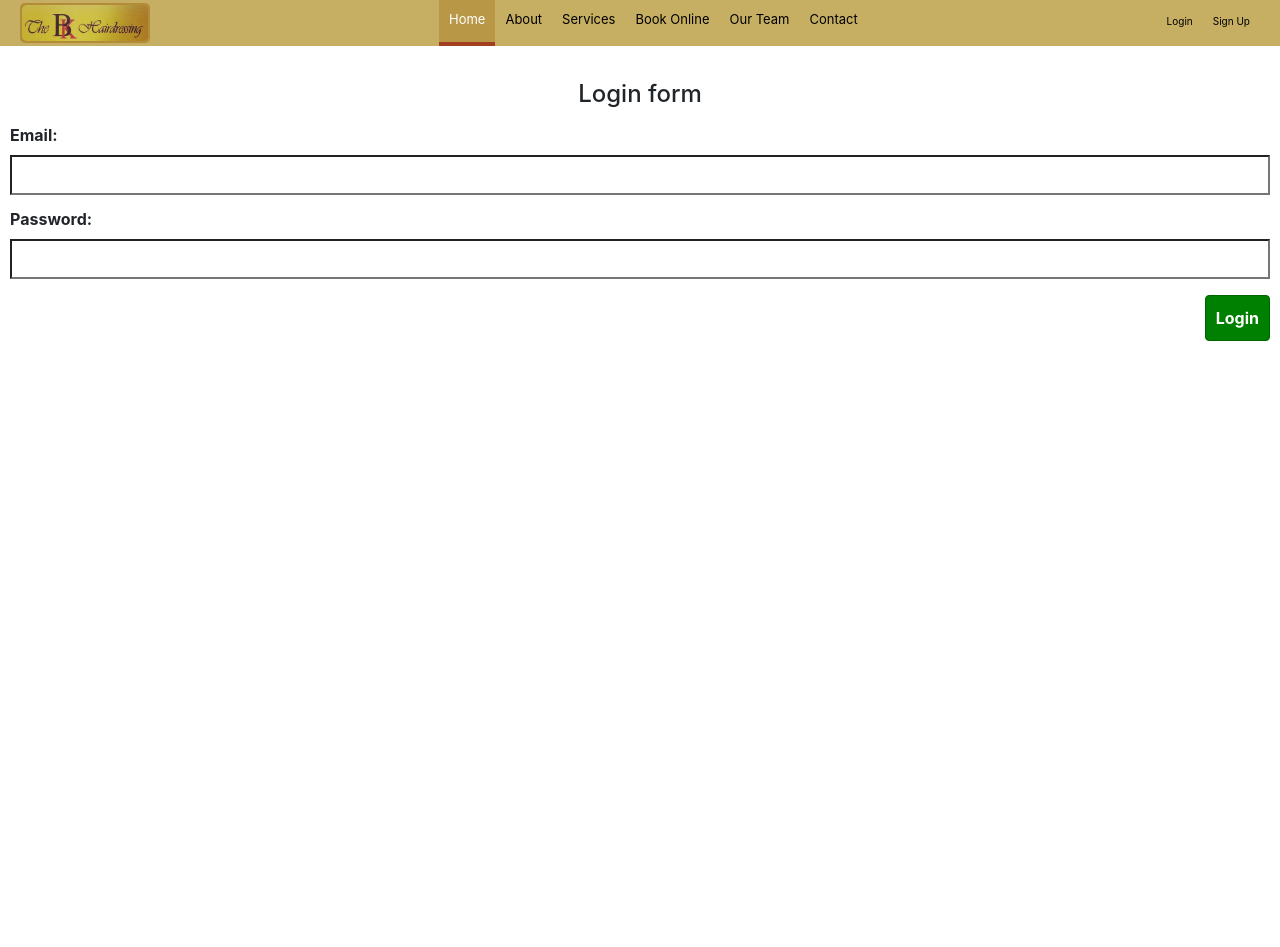
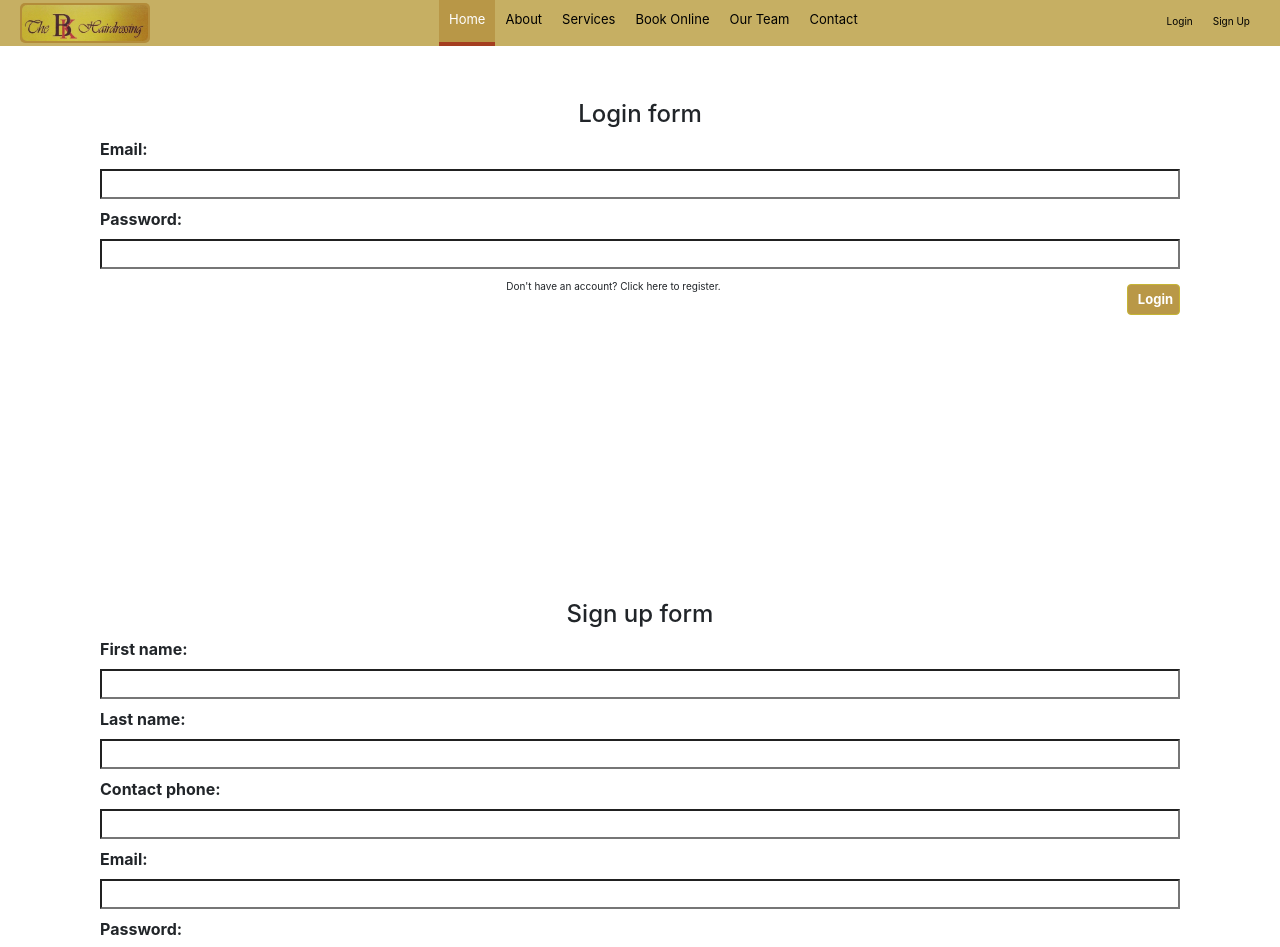
Before and after one commit to feniks87/hairdressing, a React app: page / in a window 1280 px wide. Shown: the top 947 px of the page. Before the commit the page ends 800 px from the top, so only its background shows below. Built offline with nearby package versions, Linux system fonts and the light colour scheme.

Commit message:
Added Registration form Changed button and input styling Changed Login and Registration forms styling Installed Router package

```diff
--- a/package.json
+++ b/package.json
@@ -36,7 +36,11 @@
     "react": "^16.4.0",
     "react-dev-utils": "^5.0.1",
     "react-dom": "^16.4.0",
+    "react-router": "^4.3.1",
+    "react-router-dom": "^4.3.1",
+    "reactstrap": "^6.1.0",
     "resolve": "1.6.0",
+    "save": "^2.3.2",
     "style-loader": "0.19.0",
     "sw-precache-webpack-plugin": "0.11.4",
     "url-loader": "0.6.2",
--- a/src/App.js
+++ b/src/App.js
@@ -1,6 +1,7 @@
 import React, { Component } from 'react';
 import Toolbar from './components/Navigation/Toolbar/Toolbar';
-import Login from './components/Login/Login'
+import Login from './components/Login/Login';
+import Registration from './components/Registration/Registration'
 
 
 class App extends Component {
@@ -9,6 +10,7 @@ class App extends Component {
       <div>
         <Toolbar/>
         <Login/>
+        <Registration/>
       </div>
     );
   }
--- a/src/components/Login/Login.css
+++ b/src/components/Login/Login.css
@@ -1,4 +1,16 @@
+.Login {
+    width: 100%;
+    padding: 100px;
+
+}
+
 .Name {
-    padding-top: 80px;
+
     text-align: center;
 }
+
+.Text {
+    padding: 10px;
+    text-align: center;
+    font-size: x-small;
+}
--- a/src/components/Login/Login.js
+++ b/src/components/Login/Login.js
@@ -11,12 +11,13 @@ class Login extends Component{
 
     render () {
         return (
-            <div>
+            <div className={classes.Login}>
                 <h4 className={classes.Name}>Login form</h4>
                 <form>
                     <Input  label="Email:"/>
                     <Input label="Password:"/>
                     <Button buttonType="Success">Login</Button>
+                    <p className={classes.Text}>Don't have an account? Click here to register.</p>
                 </form>
             </div>
         )
--- /dev/null
+++ b/src/components/Registration/Registration.css
@@ -0,0 +1,10 @@
+.Registration {
+    width: 100%;
+    padding: 100px;
+
+}
+
+.Name {
+    padding-top: 80px;
+    text-align: center;
+}
--- /dev/null
+++ b/src/components/Registration/Registration.js
@@ -0,0 +1,35 @@
+import React, { Component } from 'react';
+import Input from '../../components/UI/Input/Input';
+import classes from './Registration.css';
+import Button from '../../components/UI/Button/Button';
+
+class Registration extends Component{
+    state = {
+        firstName: '',
+        lastName: '',
+        contactPhone: '',
+        email: '',
+        password: '',
+        confirmPassword: '',
+    }
+
+    render () {
+        return (
+            <div className={classes.Registration}>
+                <h4 className={classes.Name}>Sign up form</h4>
+                <form>
+                    <Input  label="First name:"/>
+                    <Input  label="Last name:"/>
+                    <Input  label="Contact phone:"/>
+                    <Input  label="Email:"/>
+                    <Input label="Password:"/>
+                    <Input label="Confirm Password:"/>
+                    <Button buttonType="Success">Register</Button>
+                </form>
+            </div>
+        )
+    }
+
+}
+
+export default Registration;
--- a/src/components/UI/Button/Button.css
+++ b/src/components/UI/Button/Button.css
@@ -1,15 +1,17 @@
 .Button {
-    background-color: green;
-    border: 1px solid darkgreen;
+    background-color: #b99847;
+    border: 1px solid #c6b535;
     color: white;
     outline: none;
     cursor: pointer;
     font: inherit;
-    padding: 10px;
-    margin: 10px;
+    padding-top: 5px;
+    padding-bottom: 5px;
+    margin-top: 15px;
     font-weight: bold;
     border-radius: 4px;
     float: right;
+    font-size: small;
 
 }
 
--- a/src/components/UI/Input/Input.css
+++ b/src/components/UI/Input/Input.css
@@ -2,7 +2,6 @@
     outline: none;
     background-color: white;
     font: inherit;
-    padding: 6px 10px;
     display: block;
     width: 100%;
     box-sizing: border-box;
@@ -12,4 +11,5 @@
     font-weight: bold;
     display: block;
     margin-bottom: 8px;
+    margin-top: 8px;
 }
--- a/src/index.js
+++ b/src/index.js
@@ -4,6 +4,7 @@ import './index.css';
 import App from './App';
 import registerServiceWorker from './registerServiceWorker';
 import '../node_modules/bootstrap/dist/css/bootstrap.min.css';
+import 'bootstrap/dist/css/bootstrap.min.css';
 
 ReactDOM.render(<App />, document.getElementById('root'));
 registerServiceWorker();
```
Also changed, not shown: 1 other file (tests, documents, lock files or other folders).
